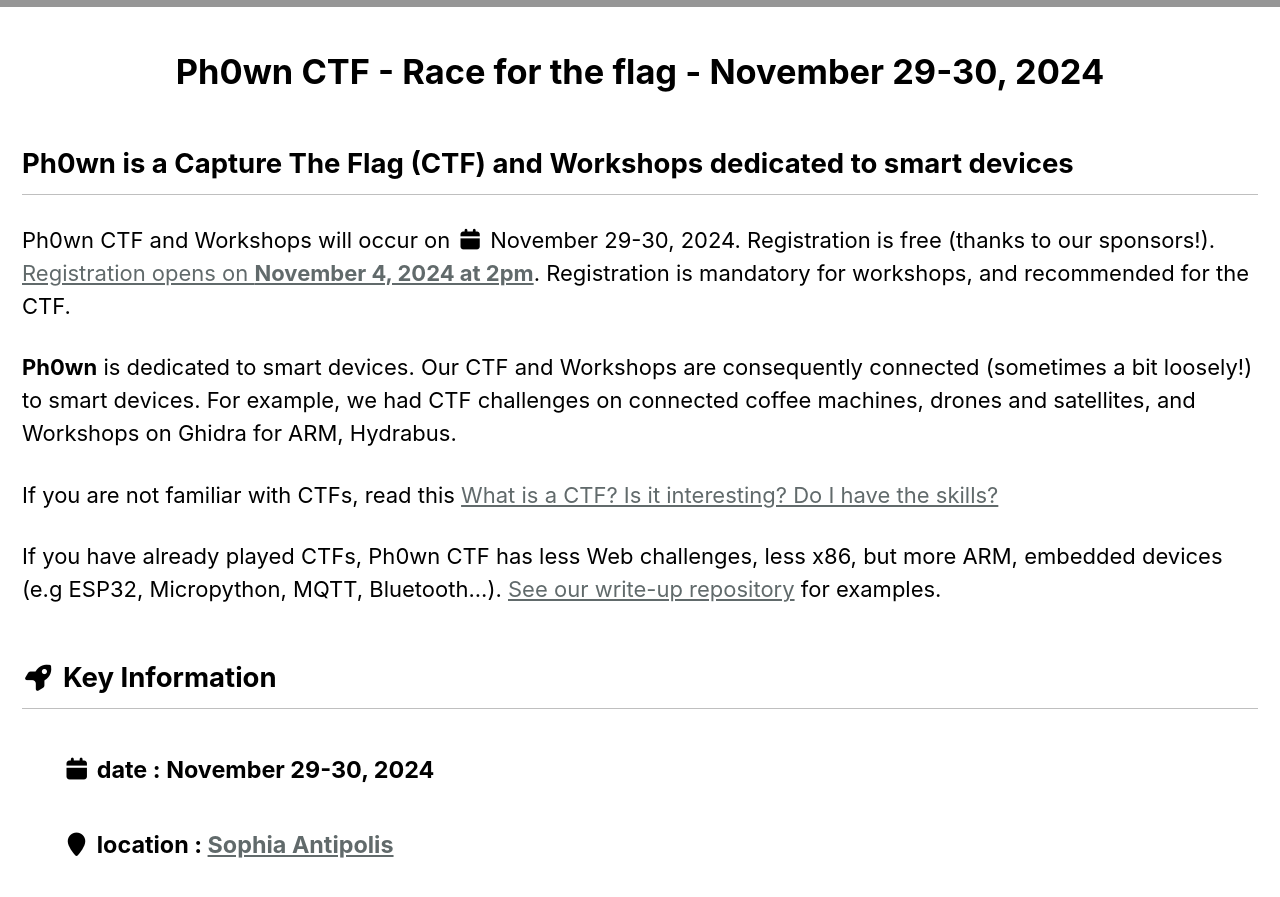
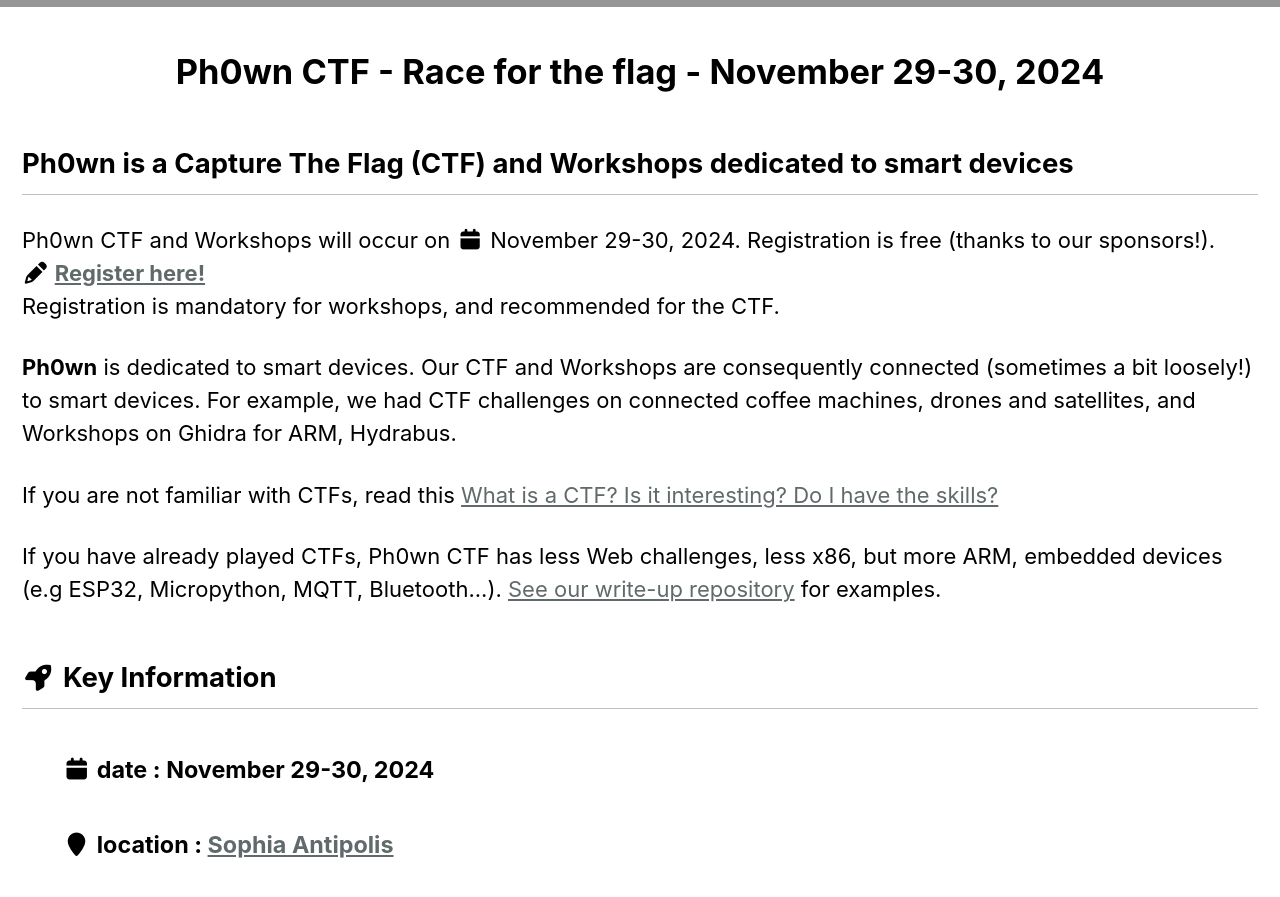
Before and after one commit to ph0wn/ph0wn.github.io, a Jekyll site: the page built from _pages/index.html, in a window 1280 px wide and 900 px high, scrolled down 522 px. Shown: the top 897 px of the window. Built offline with Jekyll 4.4.1, drawn with Linux system fonts in a browser that asks for light colours; cached includes are drawn as plain includes; grey boxes are pictures that could not be loaded.

Commit message:
register link more clear

```diff
--- a/_pages/index.html
+++ b/_pages/index.html
@@ -25,7 +25,10 @@ header:
     <p>
       Ph0wn CTF and Workshops will occur on <i class="fa fa-calendar"></i> November 29-30, 2024</b>. Registration is free (thanks to our sponsors!).
 <br>
-<a href="https://pretix.eu/ph0wn/ph0wn24/">Registration opens on <b>November 4, 2024 at 2pm</b></a>. Registration is mandatory for workshops, and recommended for the CTF.
+<b><i class="fa fa-pencil" aria-hidden="true"></i>
+ <a href="https://pretix.eu/ph0wn/ph0wn24/">Register here!</a></b>
+<br>
+Registration is mandatory for workshops, and recommended for the CTF.
 <br>
 
     </p>
```
